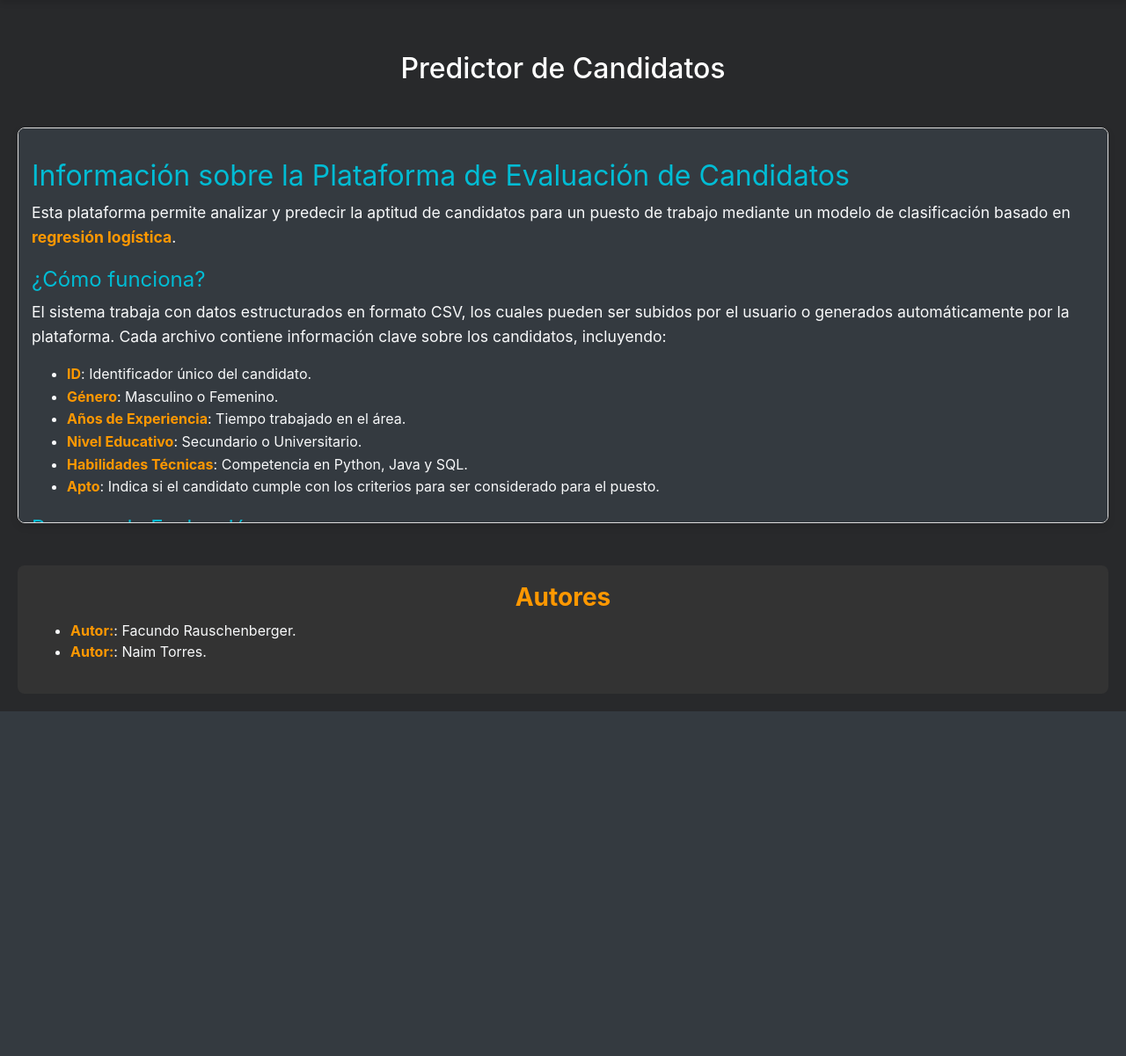
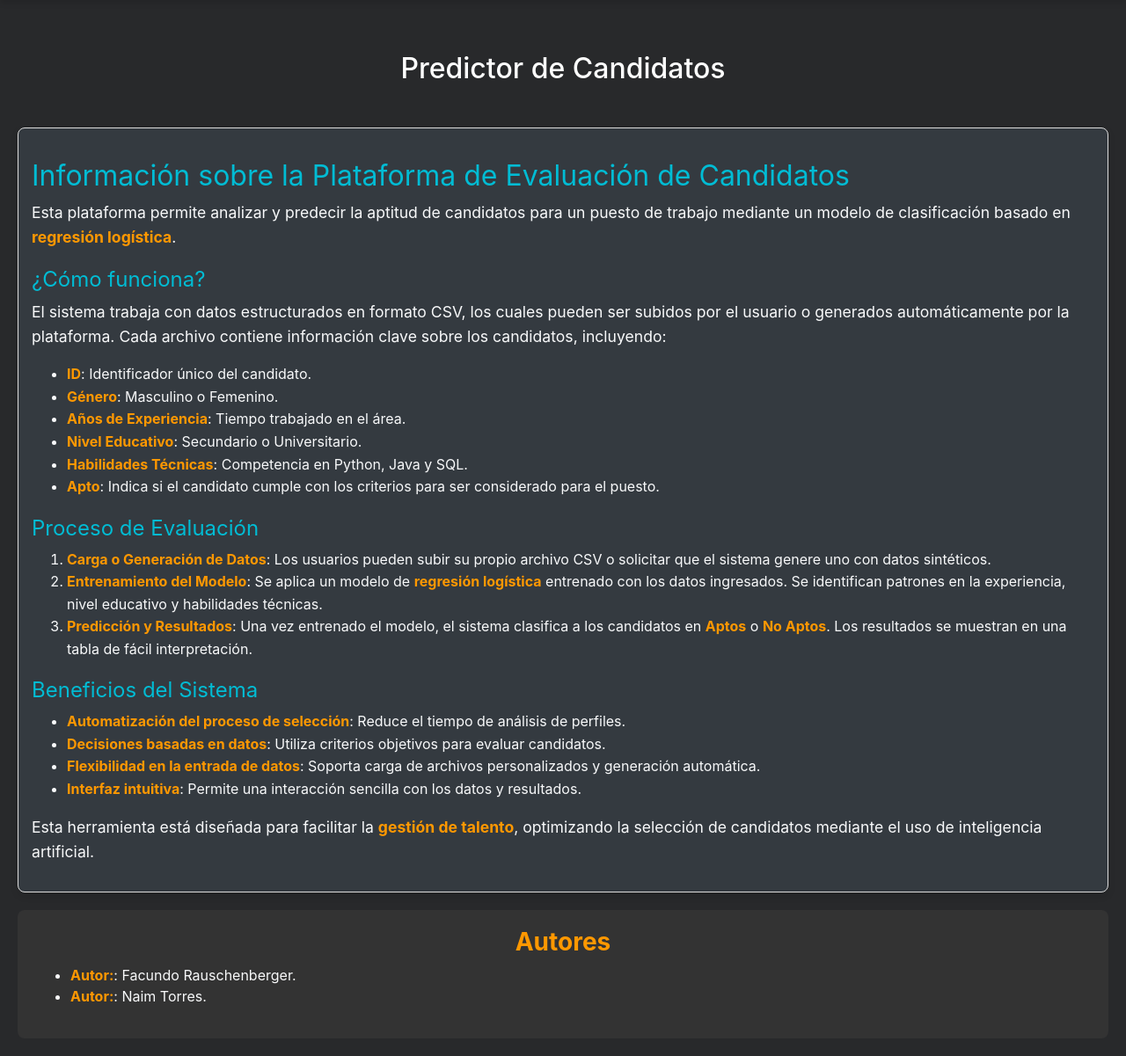
Before and after one commit to Naim020702/tp-inicial-flask, a Flask app: page / in a window 1280 px wide. Shown: the part 73-1274 px from the top of the page at 88% size. Before the commit the page ends 882 px from the top, so only its background shows below. Run offline with Flask 3, Linux system fonts and the light colour scheme; some libraries are stand-ins or nearby versions.

Commit message:
arreglo home

```diff
--- a/website/static/home.css
+++ b/website/static/home.css
@@ -9,13 +9,9 @@
     font-size: 2rem;
 }
 
-/* ---------------------------------------------------------------------------- */
-
-/* Estilo para la caja desplazable */
-.scrollable-box {
-    max-height: 450px;  /* Altura máxima que se puede desplazar */
-    overflow-y: auto;   /* Habilita el desplazamiento vertical */
-    padding: 15px; /* Añadí un poco más de espacio alrededor del texto */
+/* Estilo para la caja de contenido */
+.content-box {
+    padding: 15px; /* Espacio alrededor del texto */
     border: 1px solid #ddd;
     border-radius: 8px;  /* Bordes redondeados */
     background-color: #343a40;  /* Fondo oscuro */
@@ -23,22 +19,24 @@
     color: #f8f9fa; /* Texto blanco suave */
     text-align: left; /* Alineación del texto a la izquierda */
     line-height: 1.6; /* Aumento de la altura de línea para mejorar la legibilidad */
+    max-height: none;  /* Remueve el límite de altura */
+    overflow: visible; /* Elimina el desplazamiento */
 }
 
-/* Estilo para los títulos dentro de la caja desplazable */
-.scrollable-title {
+/* Estilo para los títulos dentro de la caja de contenido */
+.content-title {
     margin-top: 20px;
     color: #00bcd4; /* Títulos en color cyan */
     font-weight: normal; /* Quita la negrita */
 }
 
-/* Estilo para el texto en negrita dentro de la caja desplazable */
-.scrollable-box strong, .scrollable-box b {
+/* Estilo para el texto en negrita dentro de la caja de contenido */
+.content-box strong, .content-box b {
     color: #ff9800; /* Color naranja para el texto en negrita */
 }
 
 /* Estilo para la sección de autores */
-.authors-section {
+.authors-info {
     color: #f8f9fa; /* Texto blanco suave */
     background-color: #333; /* Fondo oscuro para la sección de autores */
     padding: 20px;
@@ -47,17 +45,17 @@
 }
 
 /* Título de la sección de autores */
-.authors-section h3 {
+.authors-info h3 {
     color: #ff9800; /* Título de la sección de autores en color naranja */
     font-weight: bold; /* Hacerlo más visible */
 }
 
-.authors-section ul {
+.authors-info ul {
     display: flex;
     flex-direction: column;
     align-items: start;
 }
 
-.authors-section strong {
+.authors-info strong {
     color: #ff9800;
 }
--- a/website/templates/home.html
+++ b/website/templates/home.html
@@ -7,12 +7,12 @@
         <h1 class="home-title text-center">Predictor de Candidatos</h1>
 
         <!-- Contenedor con ventana desplazable -->
-        <div class="info-section mt-5 scrollable-box">
-            <h2 class="scrollable-title">Información sobre la Plataforma de Evaluación de Candidatos</h2>
+        <div class="content-box mt-5">
+            <h2 class="content-title">Información sobre la Plataforma de Evaluación de Candidatos</h2>
             <p>
                 Esta plataforma permite analizar y predecir la aptitud de candidatos para un puesto de trabajo mediante un modelo de clasificación basado en <strong>regresión logística</strong>.
             </p>
-            <h4 class="scrollable-title">¿Cómo funciona?</h4>
+            <h4 class="content-title">¿Cómo funciona?</h4>
             <p>
                 El sistema trabaja con datos estructurados en formato CSV, los cuales pueden ser subidos por el usuario o generados automáticamente por la plataforma. Cada archivo contiene información clave sobre los candidatos, incluyendo:
             </p>
@@ -25,14 +25,14 @@
                 <li><strong>Apto</strong>: Indica si el candidato cumple con los criterios para ser considerado para el puesto.</li>
             </ul>
 
-            <h4 class="scrollable-title">Proceso de Evaluación</h4>
+            <h4 class="content-title">Proceso de Evaluación</h4>
             <ol>
                 <li><strong>Carga o Generación de Datos</strong>: Los usuarios pueden subir su propio archivo CSV o solicitar que el sistema genere uno con datos sintéticos.</li>
                 <li><strong>Entrenamiento del Modelo</strong>: Se aplica un modelo de <strong>regresión logística</strong> entrenado con los datos ingresados. Se identifican patrones en la experiencia, nivel educativo y habilidades técnicas.</li>
                 <li><strong>Predicción y Resultados</strong>: Una vez entrenado el modelo, el sistema clasifica a los candidatos en <strong>Aptos</strong> o <strong>No Aptos</strong>. Los resultados se muestran en una tabla de fácil interpretación.</li>
             </ol>
 
-            <h4 class="scrollable-title">Beneficios del Sistema</h4>
+            <h4 class="content-title">Beneficios del Sistema</h4>
             <ul>
                 <li><strong>Automatización del proceso de selección</strong>: Reduce el tiempo de análisis de perfiles.</li>
                 <li><strong>Decisiones basadas en datos</strong>: Utiliza criterios objetivos para evaluar candidatos.</li>
@@ -46,7 +46,7 @@
         </div>
 
         <!-- Sección de autores -->
-        <div class="authors-section mt-5">
+        <div class="authors-info">
             <h3>Autores</h3>
             <ul>
                 <li><strong>Autor:</strong>: Facundo Rauschenberger.</li>
```
Also changed, not shown: website/static/training.css (+66 -3 lines), website/templates/pred-res.html (+0 -10 lines).
